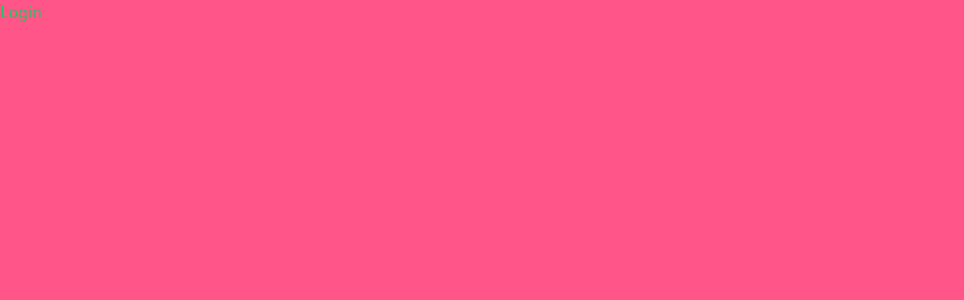
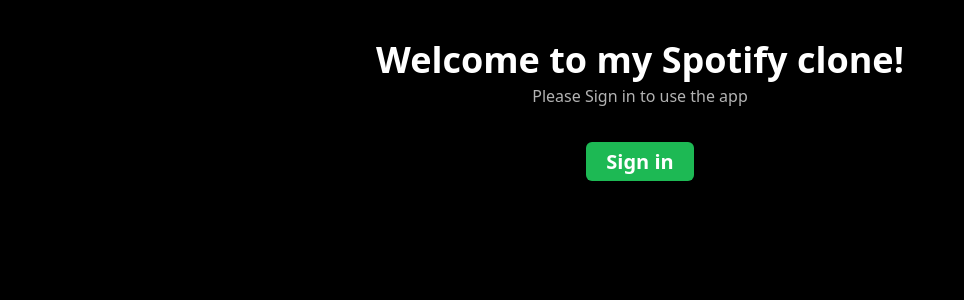
Before and after one commit to GabrielYKB/spotify-clone, a Next.js app: page /login in a window 1280 px wide. Shown: the top 300 px of the page, without its empty margins (0-964 px from the left). Built offline with nearby package versions, Linux system fonts and the light colour scheme; no server answers.

Commit message:
added sign in

```diff
--- /dev/null
+++ b/src/config.js
@@ -0,0 +1,31 @@
+export const authEndpoint = "https://accounts.spotify.com/authorize";
+export const clientId = process.env.NEXT_PUBLIC_CLIENT_ID;
+export const liveURL = process.env.NEXT_PUBLIC_LIVE_URL;
+export const devURL = "http://localhost:3000/";
+export const redirectURL =
+    process.env.NODE_ENV === "production" ? liveURL : devURL;
+export const scopes = [
+    "playlist-read-collaborative",
+    "playlist-modify-public",
+    "playlist-read-private",
+    "playlist-modify-private",
+    "app-remote-control",
+    "streaming",
+    "user-read-email",
+    "user-read-private",
+    "user-library-modify",
+    "user-library-read",
+    "user-top-read",
+    "user-read-playback-position",
+    "ugc-image-upload",
+    "user-modify-playback-state",
+    "user-read-playback-state",
+    "user-read-currently-playing",
+    "user-follow-modify",
+    "user-follow-read",
+    "user-read-recently-played",
+];
+
+export const accessUrl = `${authEndpoint}?client_id=${clientId}&redirect_uri=${redirectURL}&scope=${scopes.join(
+    "%20"
+)}&response_type=token&show_dialog=true`;
--- a/src/pages/login.jsx
+++ b/src/pages/login.jsx
@@ -1,5 +1,21 @@
 import React from "react";
+import { accessUrl } from "@/config";
 
 export default function Login() {
-    return <div>Login</div>;
+    return (
+        <div className="py-10 text-center">
+            <h1 className="text-4xl font-bold mb-1">
+                Welcome to my Spotify clone!
+            </h1>
+            <p className="text-text-dimmed mb-10">
+                Please Sign in to use the app
+            </p>
+            <a
+                href={accessUrl}
+                className="py-1.5 px-5 bg-primary rounded-md text-xl font-semibold"
+            >
+                Sign in
+            </a>
+        </div>
+    );
 }
--- a/src/styles/globals.css
+++ b/src/styles/globals.css
@@ -3,5 +3,5 @@
 @tailwind utilities;
 
 body {
-    @apply bg-bg text-green-500;
+    @apply bg-bg text-text;
 }
--- a/tailwind.config.js
+++ b/tailwind.config.js
@@ -4,11 +4,11 @@
     theme: {
         extend: {
             colors: {
-                bg: "#F58",
+                bg: "#000000",
                 "bg-dimmed": "#121212",
                 text: "#FFFFFF",
                 "text-dimmed": "#b3b3b3",
-                primary: "#2f6",
+                primary: "#1DB954",
             },
         },
     },
```
